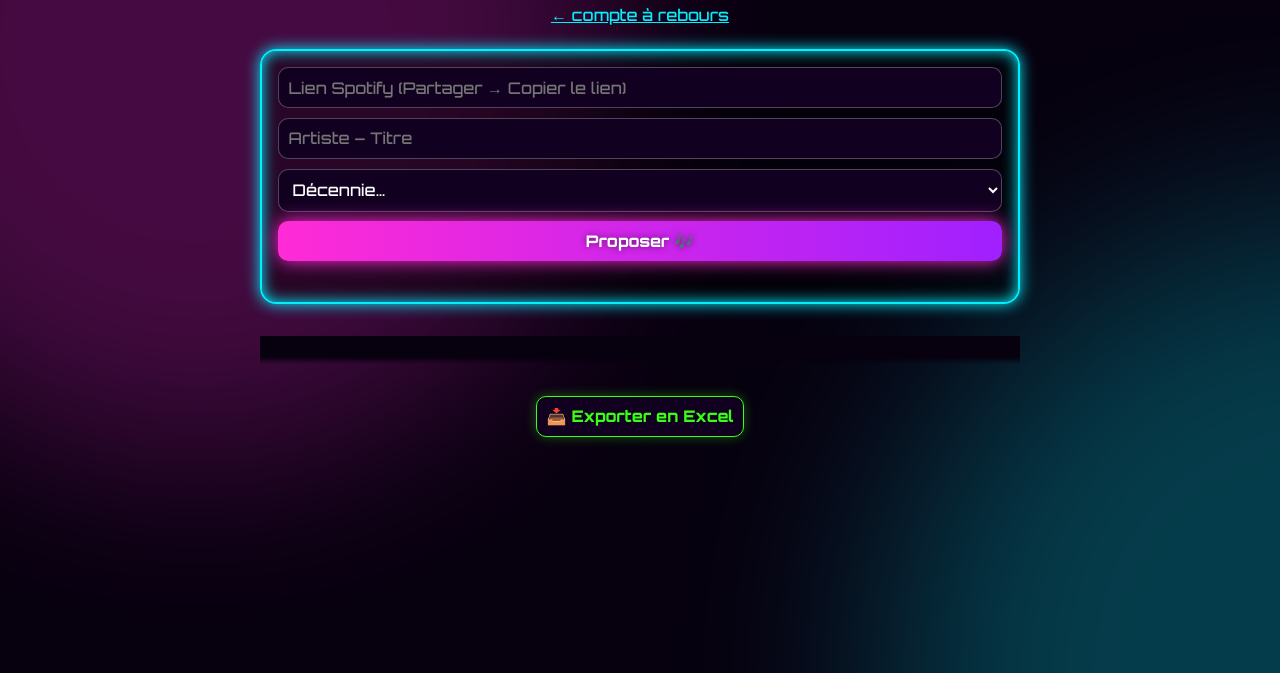
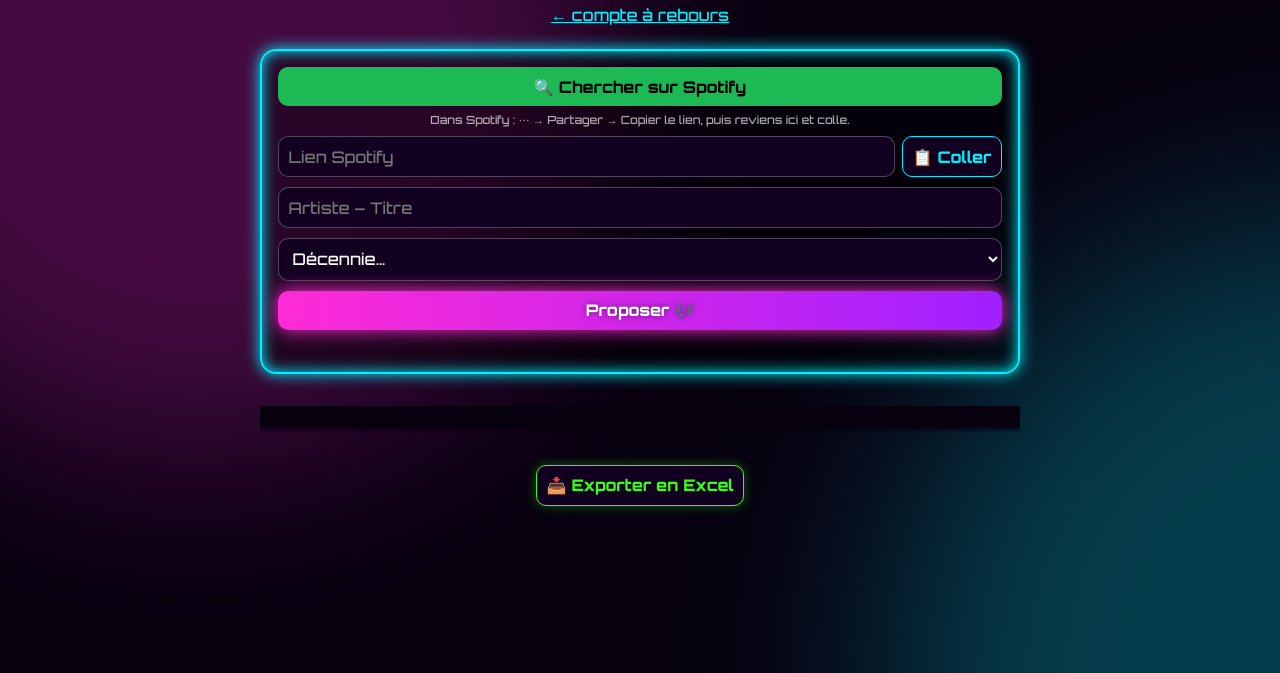
Before and after one commit to jedewandre/31driesembre, a plain HTML site: page public/playlist.html in a window 1280 px wide. Shown: the part 127-800 px from the top of the page. Drawn offline with Linux system fonts and the light colour scheme; some packages are replaced by stand-ins of ours; no server answers.

Commit message:
Update playlist.html with new Spotify search functionality and clipboard support

```diff
--- a/public/playlist.html
+++ b/public/playlist.html
@@ -18,7 +18,7 @@
   .retour { display: block; text-align: center; margin: .5em 0 1.5em; }
   .live { text-align: center; color: var(--vert); text-shadow: 0 0 10px var(--vert); margin-bottom: 1.5em; letter-spacing: .1em; }
 
-  #form { display: grid; gap: .6rem; padding: 1rem; border: 2px solid var(--cyan); border-radius: 16px;
+  #form { display: grid; grid-template-columns: minmax(0, 1fr); gap: .6rem; padding: 1rem; border: 2px solid var(--cyan); border-radius: 16px;
     box-shadow: 0 0 15px var(--cyan), inset 0 0 15px var(--cyan); background: rgba(0,0,0,.4); margin-bottom: 2rem; }
   input, select, button { font: inherit; padding: .6rem; border-radius: 10px; border: 1px solid #fff4; background: #120020; color: #fff; }
   button { cursor: pointer; border-color: var(--rose); color: var(--rose); font-weight: 800; }
@@ -50,7 +50,7 @@
   .rang.n { font-size: .8rem; color: #fff8; }
   li a { flex: 1; min-width: 0; overflow-wrap: anywhere; text-decoration: none; display: flex; align-items: center; gap: .5rem; }
   /* mobile : titre sur toute la ligne, votes en dessous ; écran large : tout sur une ligne */
-  li a { flex: 1 1 calc(100% - 2.6rem); font-size: 1.05rem; }
+  li a { flex: 1 1 calc(100% - 2.6rem); font-size: 1.05rem; flex-direction: column; align-items: flex-start; gap: .25rem; }
   .votes { margin-left: auto; }
   @media (min-width: 600px) { li a { flex-basis: 0; } .votes { margin-left: 0; } }
   .src { flex: none; font-size: .6rem; font-weight: 800; padding: .2rem .4rem; border-radius: 6px; color: #fff; }
@@ -82,6 +82,11 @@
   .mini input { flex: 1; min-width: 0; padding: .25rem .6rem; font-size: .8rem; border-radius: 999px; }
   .mini button { padding: .25rem .7rem; font-size: .8rem; border-radius: 999px; }
   .vide { color: #fff8; font-size: .85rem; }
+  .chercher { display: block; text-align: center; padding: .6rem; border-radius: 10px; background: #1db954; color: #000; font-weight: 800; text-decoration: none; }
+  .aide { font-size: .7rem; color: #fffa; text-align: center; margin-top: -.2rem; }
+  .ligne-lien { display: flex; gap: .4rem; }
+  .ligne-lien input { flex: 1; min-width: 0; }
+  #form #coller { flex: none; background: #120020; border: 1px solid var(--cyan); color: var(--cyan); box-shadow: none; text-shadow: none; }
   .exporter { display: block; margin: 2rem auto 1rem; border-color: var(--vert); color: var(--vert); box-shadow: 0 0 12px #39ff1455; }
   .edit-son { display: grid; gap: .5rem; flex-basis: 100%; }
   .edit-son div { display: flex; gap: .5rem; }
@@ -106,7 +111,12 @@
   <p class="live" id="live"></p>
 
   <form id="form">
-    <input id="url" type="url" placeholder="Lien Spotify (Partager → Copier le lien)" required>
+    <a id="chercher" class="chercher" href="https://open.spotify.com/search" target="_blank" rel="noopener">🔍 Chercher sur Spotify</a>
+    <p class="aide">Dans Spotify : ⋯ → Partager → Copier le lien, puis reviens ici et colle.</p>
+    <div class="ligne-lien">
+      <input id="url" type="url" placeholder="Lien Spotify" required>
+      <button type="button" id="coller">📋 Coller</button>
+    </div>
     <input id="titre" placeholder="Artiste – Titre" maxlength="120" required>
     <select id="decennie" required></select>
     <button>Proposer 🎶</button>
@@ -348,6 +358,22 @@
     } catch {}
   });
 
+  // 🔍 ouvre la recherche Spotify (l'appli sur tél) avec ce qui est déjà tapé
+  const chercher = document.getElementById('chercher');
+  chercher.onclick = () => {
+    const u = form.elements.url.value.trim(), q = form.elements.titre.value.trim() || (u.startsWith('http') ? '' : u);
+    chercher.href = 'https://open.spotify.com/search' + (q ? '/' + encodeURIComponent(q) : '');
+  };
+  // 📋 colle le presse-papier en un tap, puis déclenche le remplissage auto du titre
+  document.getElementById('coller').onclick = async () => {
+    const champ = form.elements.url;
+    try {
+      champ.value = (await navigator.clipboard.readText()).trim();
+      champ.dispatchEvent(new Event('input'));
+      erreur.textContent = LIEN_OK.test(champ.value) ? '' : "Ce n'est pas un lien Spotify : dans Spotify, fais Partager → Copier le lien.";
+    } catch { champ.focus(); } // presse-papier refusé : on met juste le curseur dans le champ
+  };
+
   form.onsubmit = async e => {
     e.preventDefault();
     const u = form.elements.url.value.trim();
```
Also changed, not shown: 1 other file.
